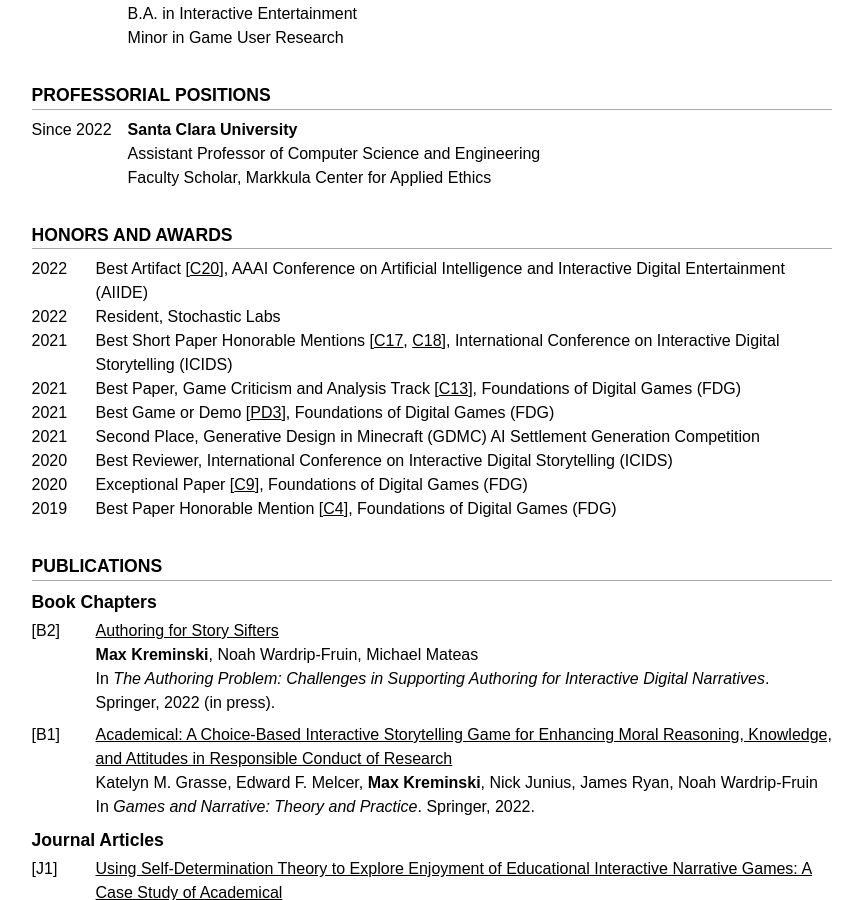
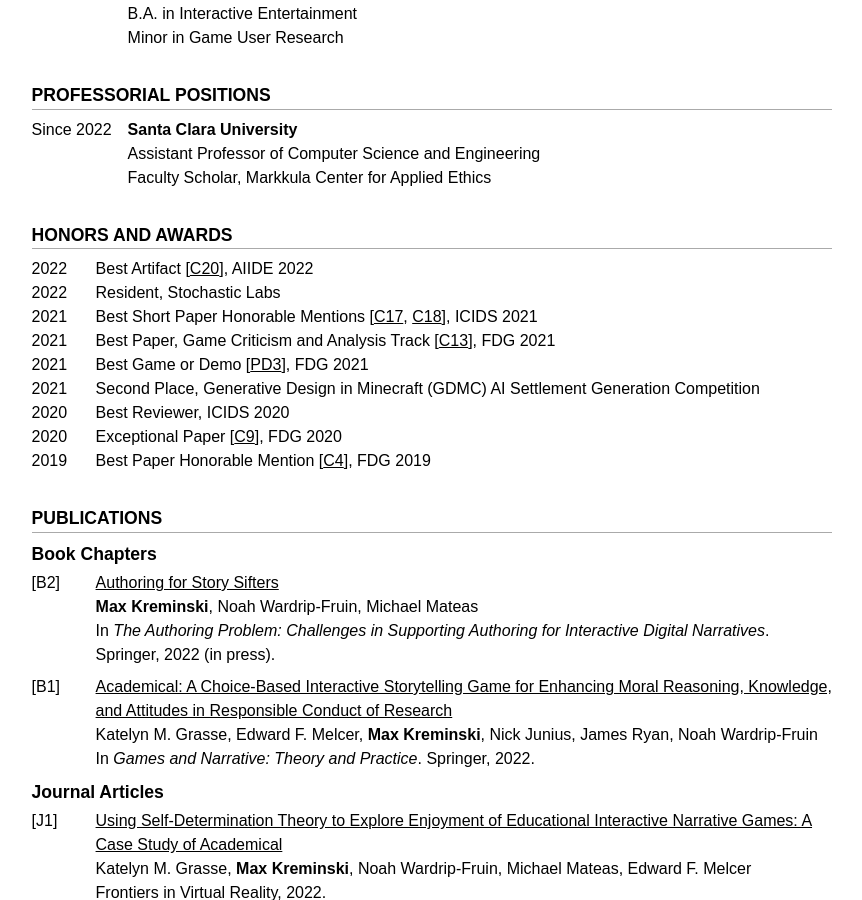
Before and after one commit to mkremins/mkremins.github.io, a Jekyll site: the page built from cv/index.html, in a window 1280 px wide and 900 px high, scrolled down 333 px. Shown: the whole window, without its empty margins (208-1070 px from the left). Built offline with Jekyll 4.4.1, drawn with Linux system fonts in a browser that asks for light colours; some web fonts are replaced.

Commit message:
Abbreviate venue names in awards section of CV

```diff
--- a/cv/index.html
+++ b/cv/index.html
@@ -102,7 +102,7 @@ layout: null
       <div class="oneline-entries">
         <div class="dated-entry">
           <div class="dated-date">2022</div>
-          <div class="dated-content">Best Artifact [<a href="#C20">C20</a>], AAAI Conference on Artificial Intelligence and Interactive Digital Entertainment (AIIDE)</div>
+          <div class="dated-content">Best Artifact [<a href="#C20">C20</a>], AIIDE 2022</div>
         </div>
         <div class="dated-entry">
           <div class="dated-date">2022</div>
@@ -110,31 +110,31 @@ layout: null
         </div>
         <div class="dated-entry">
           <div class="dated-date">2021</div>
-          <div class="dated-content">Best Short Paper Honorable Mentions [<a href="#C17">C17</a>, <a href="#C18">C18</a>], International Conference on Interactive Digital Storytelling (ICIDS)</div>
+          <div class="dated-content">Best Short Paper Honorable Mentions [<a href="#C17">C17</a>, <a href="#C18">C18</a>], ICIDS 2021</div>
         </div>
         <div class="dated-entry">
           <div class="dated-date">2021</div>
-          <div class="dated-content">Best Paper, Game Criticism and Analysis Track [<a href="#C13">C13</a>], Foundations of Digital Games (FDG)<br><em>For paper [C13].</em></div>
+          <div class="dated-content">Best Paper, Game Criticism and Analysis Track [<a href="#C13">C13</a>], FDG 2021</div>
         </div>
         <div class="dated-entry">
           <div class="dated-date">2021</div>
-          <div class="dated-content">Best Game or Demo [<a href="#PD3">PD3</a>], Foundations of Digital Games (FDG)<br><em>For paper [PD3].</em></div>
+          <div class="dated-content">Best Game or Demo [<a href="#PD3">PD3</a>], FDG 2021</div>
         </div>
         <div class="dated-entry">
           <div class="dated-date">2021</div>
-          <div class="dated-content">Second Place, Generative Design in Minecraft (GDMC) AI Settlement Generation Competition<br></div>
+          <div class="dated-content">Second Place, Generative Design in Minecraft (GDMC) AI Settlement Generation Competition</div>
         </div>
         <div class="dated-entry">
           <div class="dated-date">2020</div>
-          <div class="dated-content">Best Reviewer, International Conference on Interactive Digital Storytelling (ICIDS)<br><em>Awarded to top 14% of reviewers.</em></div>
+          <div class="dated-content">Best Reviewer, ICIDS 2020<br><em>Awarded to top 14% of reviewers.</em></div>
         </div>
         <div class="dated-entry">
           <div class="dated-date">2020</div>
-          <div class="dated-content">Exceptional Paper [<a href="#C9">C9</a>], Foundations of Digital Games (FDG)<br><em>For paper [C9]. Awarded to top 22% of papers.</em></div>
+          <div class="dated-content">Exceptional Paper [<a href="#C9">C9</a>], FDG 2020<br><em>Awarded to top 22% of papers.</em></div>
         </div>
         <div class="dated-entry">
           <div class="dated-date">2019</div>
-          <div class="dated-content">Best Paper Honorable Mention [<a href="#C4">C4</a>], Foundations of Digital Games (FDG)<br><em>For paper [C4]. Awarded to top 17% of full papers.</em></div>
+          <div class="dated-content">Best Paper Honorable Mention [<a href="#C4">C4</a>], FDG 2019<br><em>Awarded to top 17% of full papers.</em></div>
         </div>
         <!--
         <div class="dated-entry">
```
